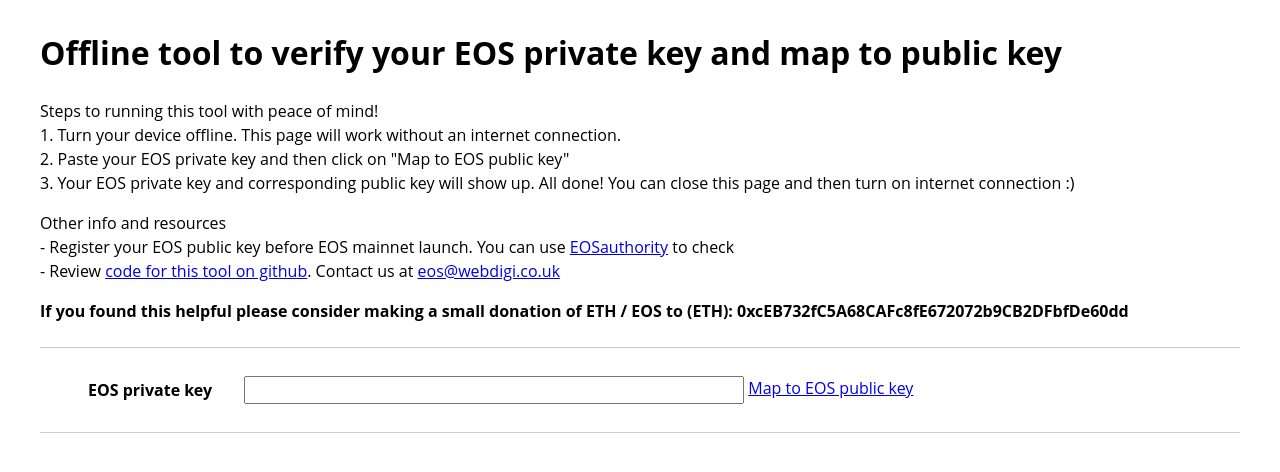
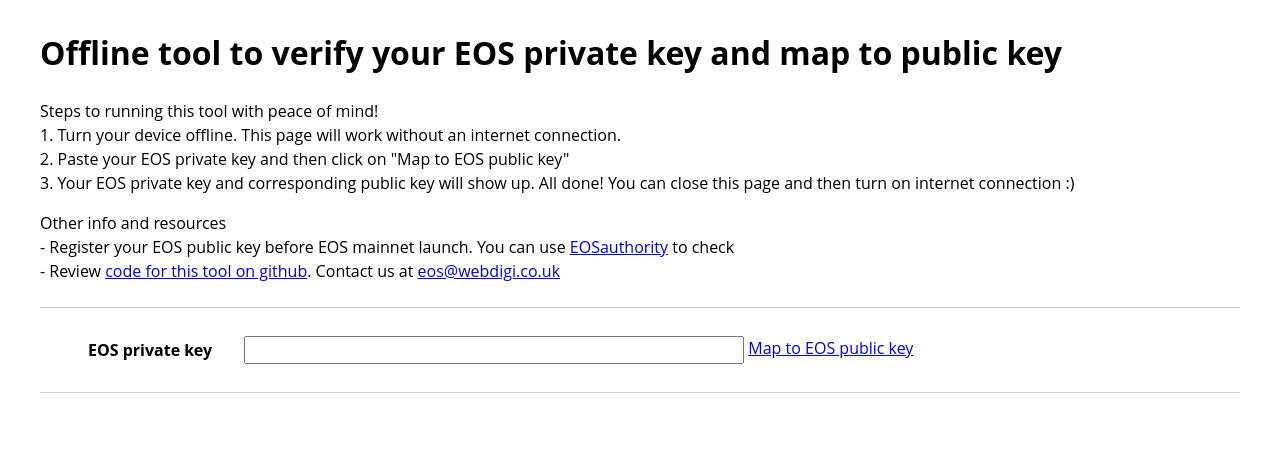
Before and after one commit to webdigi/EOS-Offline-Private-key-check, a plain HTML site: page index.html in a window 1280 px wide. Drawn offline with Linux system fonts and the light colour scheme.

Commit message:
Update index.html

```diff
--- a/index.html
+++ b/index.html
@@ -19,7 +19,6 @@
                 - Register your EOS public key before EOS mainnet launch. You can use <a href="https://eosauthority.com/" target="_blank">EOSauthority</a> to check<br>
                 - Review <a href="https://github.com/webdigi/" target="_blank">code for this tool on github</a>. Contact us at <a href="mailto:eos@webdigi.co.uk">eos@webdigi.co.uk</a>
             </p>
-            <strong> If you found this helpful please consider making a small donation of ETH / EOS to (ETH): 0xcEB732fC5A68CAFc8fE672072b9CB2DFbfDe60dd </strong>
             <div>
                 <div class="pane">
                     <table><tbody>
```
